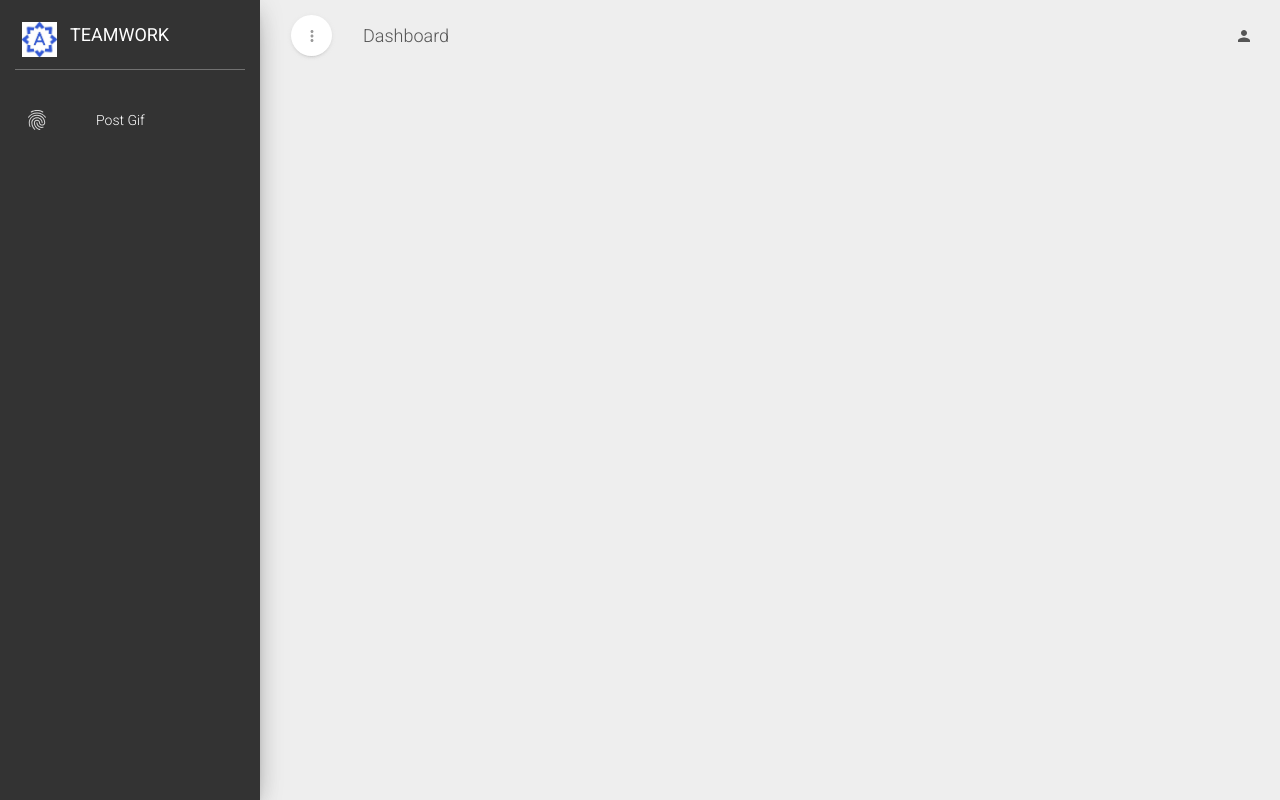
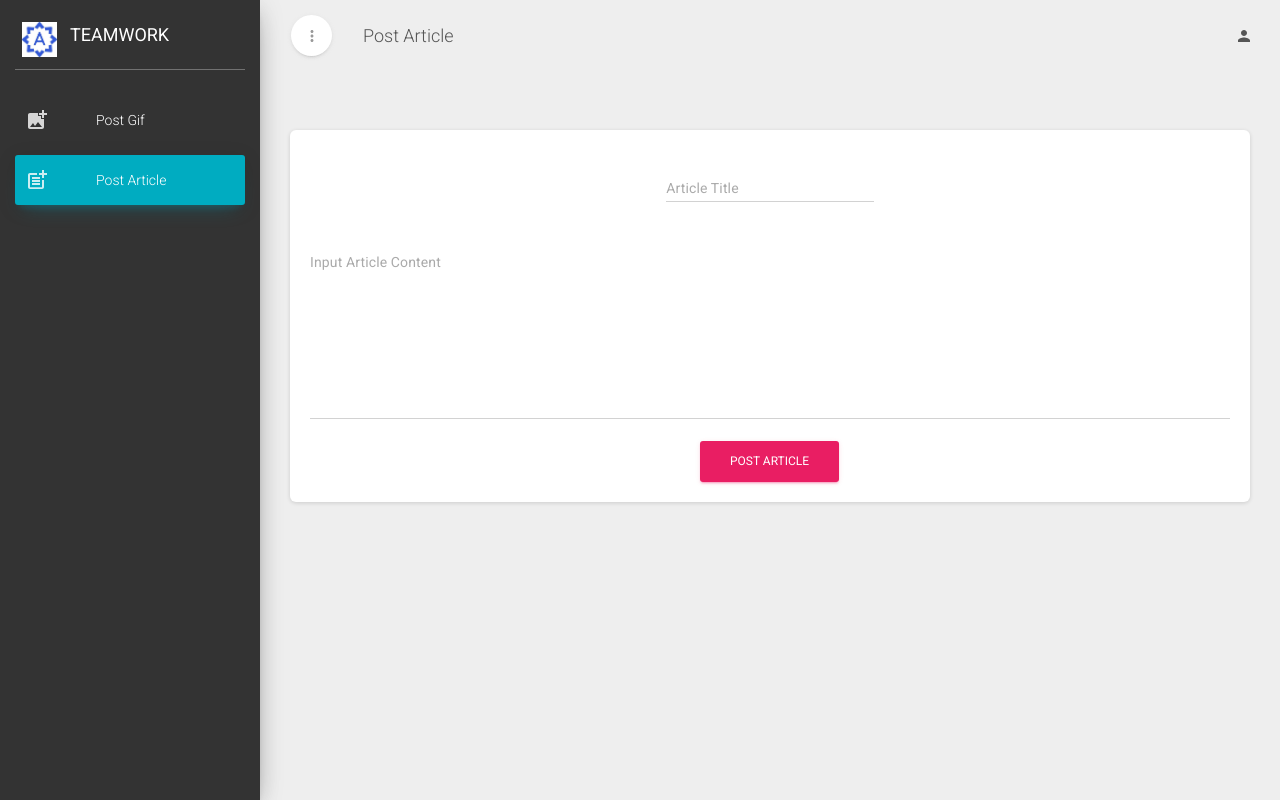
Before and after one commit to LamidoKing/teamwork-frontend, a React (Create React App) app: page /home/pages/post-artcle in a window 1280 px wide. Before the commit this address led to /. Built offline with nearby package versions, Linux system fonts and the light colour scheme; sample sign-in values are in the browser's storage.

Commit message:
ft(post-article):add post-article-page [finishes #9]

```diff
--- /dev/null
+++ b/src/Pages/ArticlePage/PostArticlePage.jsx
@@ -0,0 +1,183 @@
+import React from "react"
+import PropTypes from "prop-types"
+import { connect } from "react-redux"
+import withStyles from "@material-ui/core/styles/withStyles"
+import GridContainer from "../../Components/Grid/GridContainer"
+import GridItem from "../../Components/Grid/GridItem"
+import Button from "../../Components/CustomButtons/Button"
+import CustomInput from "../../Components/CustomInput/CustomInput"
+import Clearfix from "../../Components/Clearfix/Clearfix"
+import Card from "../../Components/Card/Card"
+import CardBody from "../../Components/Card/CardBody"
+import Notification from "../../Components/Notification/Notification"
+import { ArticleAction, GeneralAction } from "../../redux/actions"
+import postArticleStyle from "../../Style/Pages/postArticleStyle"
+
+const propTypes = {
+  classes: PropTypes.oneOfType([PropTypes.object]).isRequired,
+  getInputData: PropTypes.func.isRequired,
+  postArticle: PropTypes.func.isRequired,
+  error: PropTypes.oneOfType([PropTypes.object])
+}
+
+const defaultProps = {
+  error: {}
+}
+
+const mapStateToProps = state => ({
+  error: state.article.error || {}
+})
+
+const mapActionCreators = {
+  getInputData: GeneralAction.getInputData,
+  postArticle: ArticleAction.postArticle
+}
+
+class PostArticle extends React.Component {
+  constructor(props) {
+    super(props)
+    this.state = {
+      tr: false
+    }
+    this.handlePlace = this.handlePlace.bind(this)
+  }
+
+  componentDidMount() {
+    this.timeOutFunction = setTimeout(this.cardAmination, 700)
+  }
+
+  componentDidUpdate(prevProps) {
+    const { error } = this.props
+
+    if (prevProps.error !== error) {
+      this.showNotification("tr")
+    }
+  }
+
+  componentWillUnmount() {
+    let id = window.setTimeout(null, 0)
+    // eslint-disable-next-line no-plusplus
+    while (id--) {
+      window.clearTimeout(id)
+    }
+    window.removeEventListener("resize", this.resizeFunction)
+    clearTimeout(this.timeOutFunction)
+    this.timeOutFunction = null
+  }
+
+  handleMouseDownPassword = event => {
+    event.preventDefault()
+  }
+
+  handlePlace = () => {
+    this.setState({ tr: false })
+  }
+
+  handleInput = event => {
+    const { getInputData } = this.props
+    const { target } = event
+    const { name } = target
+    const input = target.value
+
+    getInputData({
+      key: name,
+      value: input
+    })
+  }
+
+  handleArticlePost = () => {
+    const { postArticle, getInputData } = this.props
+    postArticle()
+    const articleInput = ["articleTitle", "article"]
+    articleInput.forEach(value => {
+      getInputData({
+        key: value,
+        value: null
+      })
+    })
+  }
+
+  showNotification(place) {
+    // eslint-disable-next-line react/destructuring-assignment
+    if (!this.state[place]) {
+      const x = []
+      x[place] = true
+      this.setState(x)
+      setTimeout(this.handlePlace, 8000)
+    }
+  }
+
+  render() {
+    const { classes, error } = this.props
+    const { tr } = this.state
+    return (
+      <div>
+        <Notification tr={tr} message={error.message || error.error} />
+        <GridContainer>
+          <GridItem xs={12} sm={12} md={12}>
+            <Card>
+              <CardBody>
+                <GridContainer justify="center">
+                  <GridItem xs={12} sm={12} md={3}>
+                    <CustomInput
+                      labelText="Article Title"
+                      id="articleTitle"
+                      name="articleTitle"
+                      onChange={this.handleInput}
+                      formControlProps={{
+                        fullWidth: true
+                      }}
+                      inputProps={{
+                        type: "text",
+                        name: "articleTitle",
+                        onChange: this.handleInput
+                      }}
+                    />
+                  </GridItem>
+                </GridContainer>
+                <GridContainer>
+                  <GridItem xs={12} sm={12} md={12}>
+                    <CustomInput
+                      labelText="Input Article Content"
+                      id="article"
+                      formControlProps={{
+                        fullWidth: true
+                      }}
+                      inputProps={{
+                        type: "text",
+                        name: "article",
+                        onChange: this.handleInput,
+                        multiline: true,
+                        rows: 8
+                      }}
+                    />
+                  </GridItem>
+                </GridContainer>
+                <div className={classes.center}>
+                  <Button
+                    color="rose"
+                    className={classes.updateProfileButton}
+                    onClick={this.handleArticlePost}
+                  >
+                    Post Article
+                  </Button>
+                </div>
+
+                <Clearfix />
+              </CardBody>
+            </Card>
+          </GridItem>
+        </GridContainer>
+      </div>
+    )
+  }
+}
+
+PostArticle.propTypes = propTypes
+
+PostArticle.defaultProps = defaultProps
+
+export default connect(
+  mapStateToProps,
+  mapActionCreators
+)(withStyles(postArticleStyle)(PostArticle))
--- a/src/Style/Pages/createUser.jsx
+++ b/src/Style/Pages/createUser.jsx
@@ -1,9 +1,4 @@
-// ##############################
-// // // RegisterPage view styles
-// #############################
-
 import { container, cardTitle } from "../Genaral/GeneralStyle"
-
 import customCheckboxRadioSwitch from "../Genaral/customCheckboxRadioSwitch"
 
 const registerPageStyle = {
@@ -18,14 +13,6 @@ const registerPageStyle = {
       fontWeight: "400"
     }
   },
-  cardCategory: {
-    marginTop: "10px",
-    color: "#999999 !important",
-    textAlign: "center"
-  },
-  description: {
-    color: "#999999"
-  },
   updateProfileButton: {
     float: "center"
   },
@@ -35,29 +22,8 @@ const registerPageStyle = {
     zIndex: "3"
     // paddingTop: "23vh"
   },
-  cardSignup: {
-    borderRadius: "6px",
-    boxShadow:
-      "0 16px 24px 2px rgba(0, 0, 0, 0.14), 0 6px 30px 5px rgba(0, 0, 0, 0.12), 0 8px 10px -5px rgba(0, 0, 0, 0.2)",
-    marginBottom: "100px",
-    padding: "40px 0px",
-    marginTop: "15vh"
-  },
   center: {
     textAlign: "center"
-  },
-  right: {
-    textAlign: "right"
-  },
-  left: {
-    textAlign: "left"
-  },
-  form: {
-    padding: "0 20px",
-    position: "relative"
-  },
-  socialTitle: {
-    fontSize: "18px"
   },
   inputAdornment: {
     marginRight: "18px",
@@ -65,9 +31,6 @@ const registerPageStyle = {
   },
   inputAdornmentIcon: {
     color: "#555"
-  },
-  customFormControlClasses: {
-    margin: "0 12px"
   },
   checkboxLabelControl: {
     margin: "0"
@@ -79,6 +42,3 @@ const registerPageStyle = {
 }
 
 export default registerPageStyle
-
-// WEBPACK FOOTER //
-// ./src/assets/jss/material-dashboard-pro-react/views/registerPageStyle.jsx
--- /dev/null
+++ b/src/Style/Pages/postArticleStyle.jsx
@@ -0,0 +1,10 @@
+const postArticleStyle = {
+  updateProfileButton: {
+    float: "center"
+  },
+  center: {
+    textAlign: "center"
+  }
+}
+
+export default postArticleStyle
--- /dev/null
+++ b/src/redux/actions/article.js
@@ -0,0 +1,42 @@
+/* eslint-disable import/prefer-default-export */
+import { POST_ARTICLE } from "./types"
+import { BASE_URL } from "../constants"
+import { Request, history } from "../../Utils"
+
+const postArticle = () => async (dispatch, store) => {
+  try {
+    const { article, articleTitle } = await store().general.inputData
+
+    if (!article || !articleTitle) {
+      const error = {
+        fileErr: { status: "error", message: "input Article content" },
+        titleErr: { status: "error", message: "Input Article title" }
+      }
+
+      if (!article) {
+        throw error.fileErr
+      }
+      throw error.titleErr
+    }
+
+    const data = await Request.post(`${BASE_URL}/articles`, {
+      article,
+      title: articleTitle
+    })
+
+    dispatch({
+      type: POST_ARTICLE,
+      payload: data
+    })
+    if (data.data) {
+      history.push("/")
+    }
+  } catch (error) {
+    dispatch({
+      type: POST_ARTICLE,
+      payload: error
+    })
+  }
+}
+
+export { postArticle }
--- a/src/redux/actions/index.js
+++ b/src/redux/actions/index.js
@@ -1,5 +1,6 @@
 import * as UserAction from "./user"
 import * as GifAction from "./gif"
+import * as ArticleAction from "./article"
 import * as GeneralAction from "./general"
 
-export { UserAction, GifAction, GeneralAction }
+export { UserAction, GifAction, GeneralAction, ArticleAction }
--- a/src/redux/actions/types.js
+++ b/src/redux/actions/types.js
@@ -3,5 +3,6 @@ const GET_INPUT = "GET_INPUT"
 const SIGN_IN = "SIGN_IN"
 const SIGN_UP = "SIGN_UP"
 const POST_GIF = "POST_GIF"
+const POST_ARTICLE = "POST_ARTICLE"
 
-export { GET_INPUT, SIGN_IN, SIGN_UP, POST_GIF }
+export { GET_INPUT, SIGN_IN, SIGN_UP, POST_GIF, POST_ARTICLE }
--- /dev/null
+++ b/src/redux/reducers/article.js
@@ -0,0 +1,39 @@
+import update from "react-addons-update"
+
+const handlePostArticle = (state, action) => {
+  if (action.payload.status === "success") {
+    return update(state, {
+      articleData: {
+        $set: action.payload
+      },
+      error: {
+        $set: {}
+      }
+    })
+  }
+  return update(state, {
+    error: {
+      $set: action.payload
+    },
+    articleData: {
+      $set: {}
+    }
+  })
+}
+
+const ACTION_HANDLERS = {
+  POST_ARTICLE: handlePostArticle
+}
+
+const initialState = {
+  articleData: {},
+  error: {}
+}
+
+const articleReducer = (state = initialState, action) => {
+  const handler = ACTION_HANDLERS[action.type]
+
+  return handler ? handler(state, action) : state
+}
+
+export default articleReducer
--- a/src/redux/reducers/index.js
+++ b/src/redux/reducers/index.js
@@ -2,12 +2,14 @@ import { combineReducers } from "redux"
 import user from "./user"
 import general from "./general"
 import gif from "./gif"
+import article from "./article"
 
 const reducers = () => {
   return combineReducers({
     general,
     user,
-    gif
+    gif,
+    article
   })
 }
 export default reducers
--- a/src/routes/dashboard.jsx
+++ b/src/routes/dashboard.jsx
@@ -1,12 +1,20 @@
-import Fingerprint from "@material-ui/icons/Fingerprint"
+import PostAdd from "@material-ui/icons/PostAdd"
+import AddPhotoAlternate from "@material-ui/icons/AddPhotoAlternate"
 import PostGifPage from "../Pages/GifPage/PostGifPage"
+import PostArticlePage from "../Pages/ArticlePage/PostArticlePage"
 
 const dashRoutes = [
   {
     path: "/home/pages/post-gif",
     name: "Post Gif",
-    icon: Fingerprint,
+    icon: AddPhotoAlternate,
     component: PostGifPage
+  },
+  {
+    path: "/home/pages/post-artcle",
+    name: "Post Article",
+    icon: PostAdd,
+    component: PostArticlePage
   },
   { redirect: true, path: "/", pathTo: "/", name: "Dashboard" }
 ]
```
Also changed, not shown: src/Style/Pages/loginPageStyle.jsx (+0 -7 lines).
